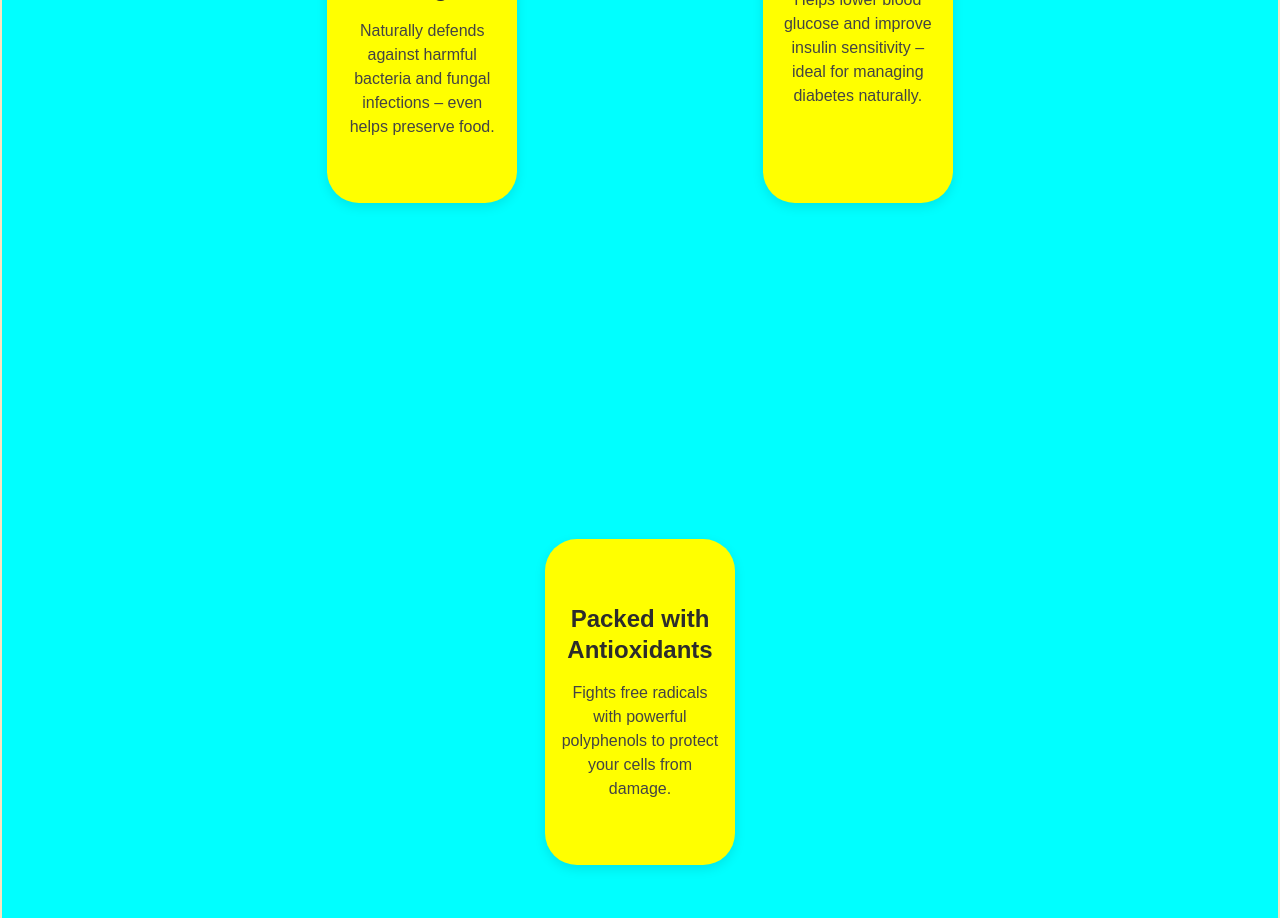
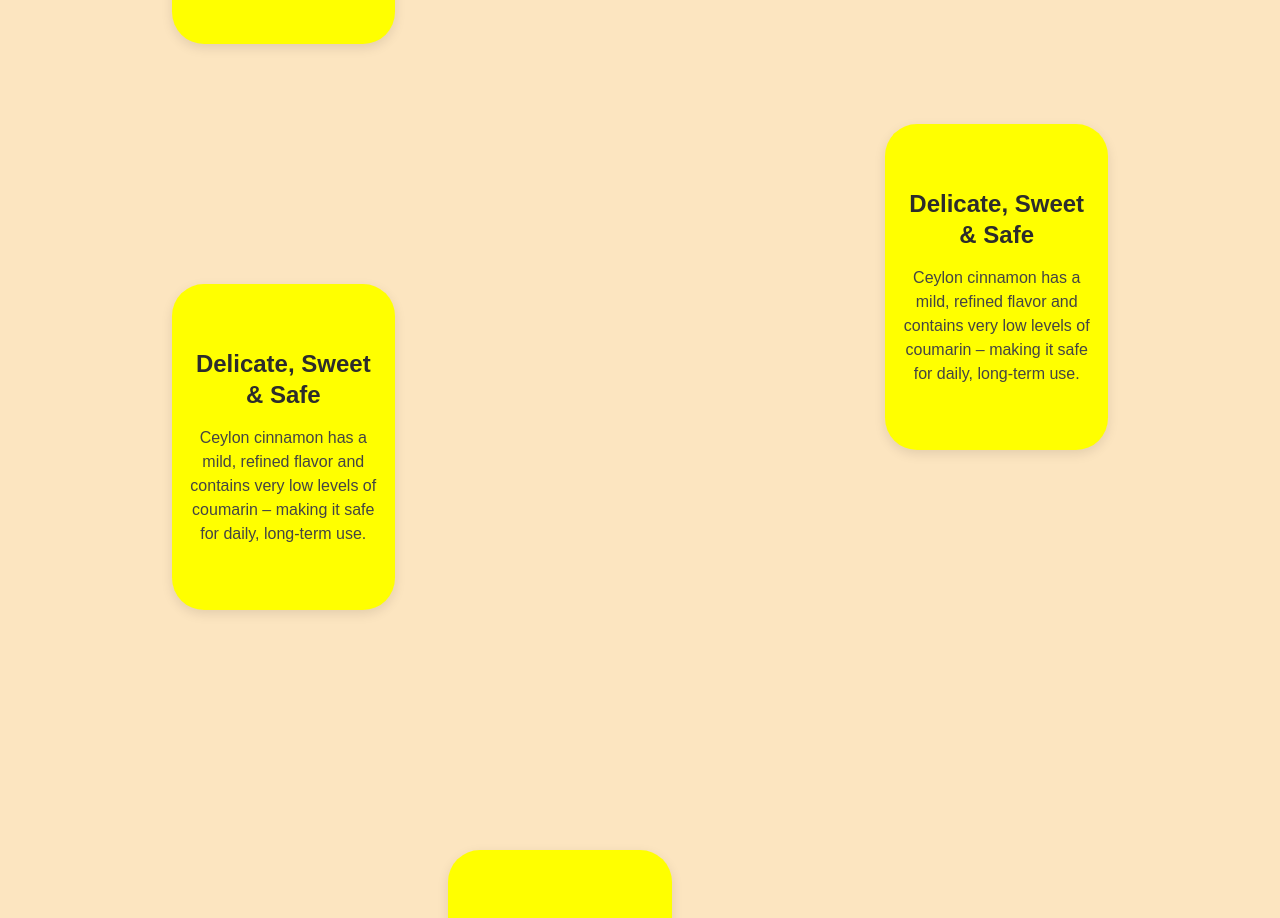
Before and after one commit to oshankkkk/Kurundu, a React (Vite) app: page / in a window 1280 px wide. Shown: the part 1860-2778 px from the top of the page. Built offline with nearby package versions, Linux system fonts and the light colour scheme; the HTML template or start-up script is replaced by a standard one.

Commit message:
readme update and minor refactoring

```diff
--- a/src/components/cinnSOGud/benefits.css
+++ b/src/components/cinnSOGud/benefits.css
@@ -2,13 +2,24 @@
   background: yellow;
   border-radius: 2rem;
   padding: 4rem 1rem;
-  margin: 2rem;
   max-width: 15%;
   box-shadow: 0 4px 12px rgba(0, 0, 0, 0.1);
   text-align: center;
   font-family: sans-serif;
   z-index: 2;
 }
+.support-card:nth-child(1){
+ margin-top: 10rem;
+ margin-right: 10rem;
+}
+.support-card:nth-child(2){
+
+ margin-left: 10rem;
+}
+/* .card-wrapper:nth-child(odd) .support-card:nth-child(1) {
+  background-color: blue;
+  margin-top:10rem;
+} */
 
 .support-card:hover {
   transform: translateY(-2px);
--- a/src/components/cinnSOGud/cinnSoGud.css
+++ b/src/components/cinnSOGud/cinnSoGud.css
@@ -1,16 +1,15 @@
 .scroll-wrapper{
-    background-color: aqua;
     position: relative;
-
+    display: flex;
+    flex-direction: column;
+gap: 2rem;
 }
 
 .card-wrapper{
   margin-top: 3rem;
-  /* background-color: red; */
-  padding: 7rem;
-  /* position: relative; */
   display: flex;
   justify-content: space-evenly;
+align-items: flex-start
 }
 
 .topic-text{
@@ -19,9 +18,3 @@
   top:10%;
   right: 50%;
 }
-
-
-.dummy-div {
-  height: 100vh;
-  background-color: lightcoral;
-}
--- a/src/components/cinnSOGud/cinnSoGud.jsx
+++ b/src/components/cinnSOGud/cinnSoGud.jsx
@@ -83,12 +83,8 @@ let benefits= [
           benefit={benefits[0]}
           ></Benefits>
         </div>
-        <div className='card-wrapper'>
-          <Benefits
-          benefit={benefits[1]}
-          ></Benefits>
-        </div>
-        <div className='card-wrapper' ref={cardWrapperEnd}>
+
+        <div className='card-wrapper' >
           <Benefits
           benefit={benefits[5]}
           ></Benefits>
@@ -96,7 +92,11 @@ let benefits= [
           benefit={benefits[5]}
           ></Benefits>
         </div>
-
+<div className='card-wrapper'ref={cardWrapperEnd}>
+          <Benefits
+          benefit={benefits[1]}
+          ></Benefits>
+        </div>
 
 
       </div>
```
Also changed, not shown: src/components/cinnSOGud/benefits.jsx (+0 -17 lines), 1 other file (tests, documents, lock files or other folders).
